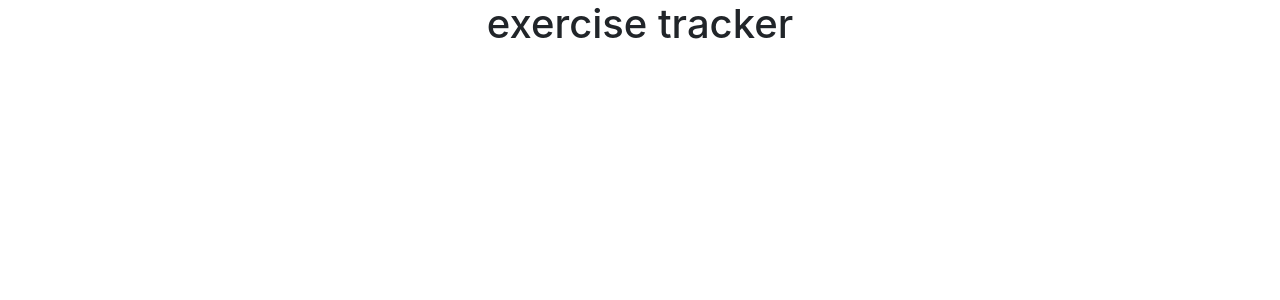
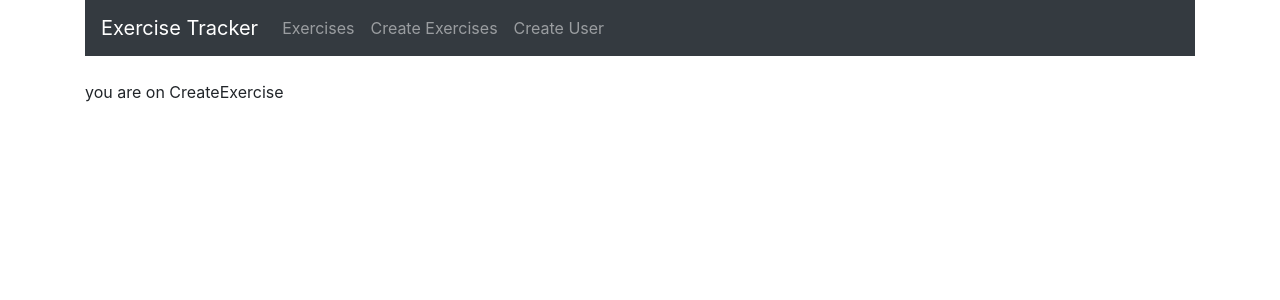
Before and after one commit to aswinks88/ExerciseTracker, a React (Create React App) app in the folder exercisetracker/: page /create in a window 1280 px wide. Shown: the top 300 px of the page. Built offline with nearby package versions, Linux system fonts and the light colour scheme.

Commit message:
Created required components

```diff
--- a/exercisetracker/src/App.js
+++ b/exercisetracker/src/App.js
@@ -2,11 +2,25 @@ import React from 'react';
 import logo from './logo.svg';
 import './App.css';
 import 'bootstrap/dist/css/bootstrap.min.css'
+import {BrowserRouter as Router, Route} from 'react-router-dom'
+import Navbar from './component/Navbar/Navbar'
+import ExerciseList from './component/ExerciseList/ExerciseList'
+import EditExercise from './component/EditExercise/EditExercise'
+import CreateExercise from './component/CreateExercise/CreateExercise'
+import CreateUser from './component/CreateUser/CreateUser'
 function App() {
   return (
-    <div className="App">
-      <h1>exercise tracker</h1>
+    <Router>
+    <div className="container">
+      <Navbar />
+      <br/>
+     <Route path='/' exact component={ExerciseList}/>
+     <Route path='/edit/:id' exact component={EditExercise}/>
+     <Route path='/create' exact component={CreateExercise}/>
+     <Route path='/user' exact component={CreateUser}/>
     </div>
+    </Router>
+
   );
 }
 
--- /dev/null
+++ b/exercisetracker/src/component/CreateExercise/CreateExercise.js
@@ -0,0 +1,21 @@
+import React, {Component} from 'react'
+
+export default class CreateExercise extends Component {
+    constructor(props){
+        super(props)
+        this.state = {
+            username: '',
+            description: '',
+            duration: 0,
+            date: new Date(),
+            users: []
+        }
+    }
+    render(){
+        return(
+            <div>
+                <p>you are on CreateExercise</p>
+            </div>
+        )
+    }
+}
--- /dev/null
+++ b/exercisetracker/src/component/CreateUser/CreateUser.js
@@ -0,0 +1,11 @@
+import React, {Component} from 'react'
+
+export default class CreateUser extends Component {
+    render(){
+        return(
+            <div>
+                <p>you are on CreateUser</p>
+            </div>
+        )
+    }
+}
--- /dev/null
+++ b/exercisetracker/src/component/EditExercise/EditExercise.js
@@ -0,0 +1,11 @@
+import React, {Component} from 'react'
+
+export default class EditExercise extends Component {
+    render(){
+        return(
+            <div>
+                <p>you are on EditExercise</p>
+            </div>
+        )
+    }
+}
--- /dev/null
+++ b/exercisetracker/src/component/ExerciseList/ExerciseList.js
@@ -0,0 +1,11 @@
+import React, {Component} from 'react'
+
+export default class ExerciseList extends Component {
+    render(){
+        return(
+            <div>
+                <p>you are on Exercise List</p>
+            </div>
+        )
+    }
+}
--- /dev/null
+++ b/exercisetracker/src/component/Navbar/Navbar.js
@@ -0,0 +1,28 @@
+import React, {Component} from 'react'
+import {Link} from 'react-router-dom'
+
+export default class Navbar extends Component {
+    render() {
+        return(
+            <nav className='navbar navbar-dark bg-dark navbar-expand-lg'>
+                <Link to='/' className='navbar-brand'>Exercise Tracker</Link>
+                <div className='collapse navbar-collapse'>
+                    <ul className='navbar-nav mr-auto'>
+                        <li className='navbar-item'>
+                            <Link to='/' className='nav-link'>Exercises</Link>
+                        </li>
+
+                        <li className='navbar-item'>
+                            <Link to='/create' className='nav-link'>Create Exercises</Link>
+                        </li>
+
+                        <li className='navbar-item'>
+                            <Link to='/user' className='nav-link'>Create User</Link>
+                        </li>
+                    </ul>
+
+                </div>
+            </nav>
+        )
+    }
+}
```
